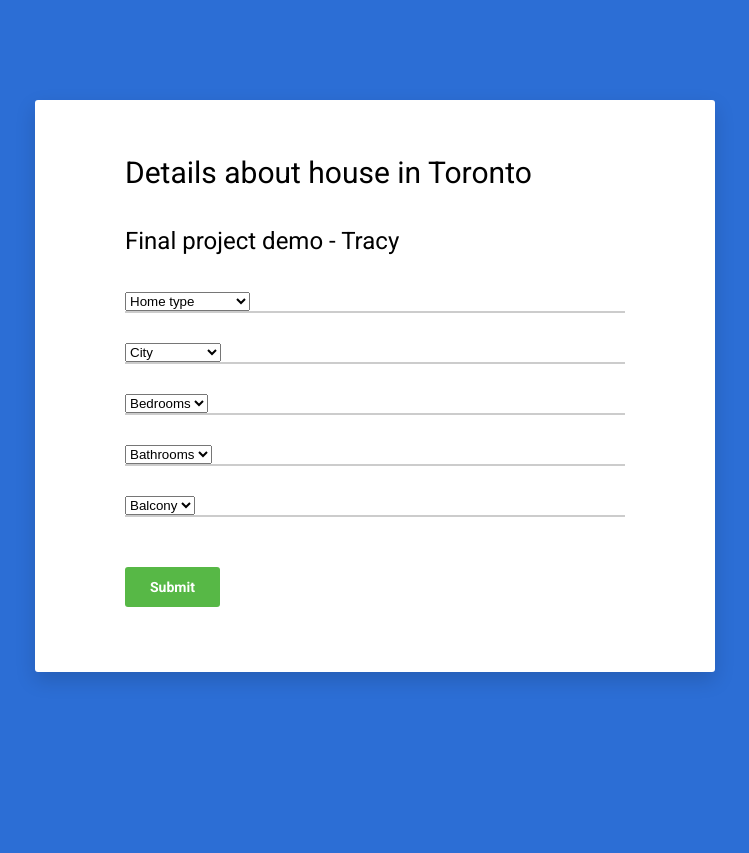
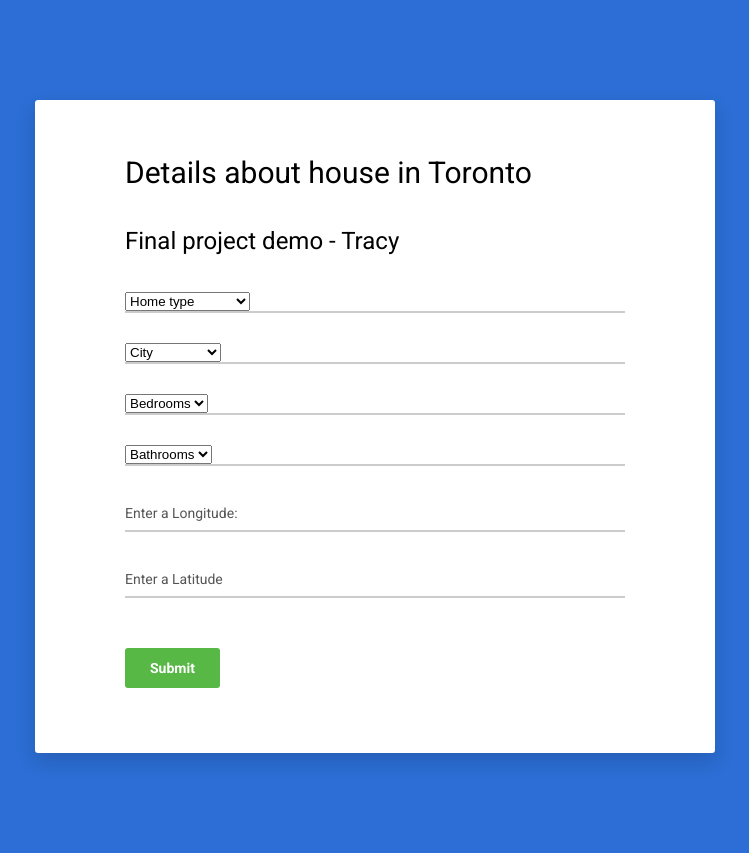
Before and after one commit to osteolab/Toronto_house, a Flask app: page / in a window 1280 px wide. Shown: the whole page, without its empty margins (265-1014 px from the left). Before the commit the page ends 683 px from the top, so only its background shows below. Run offline with Flask 2, Linux system fonts and the light colour scheme; parts of the project's set-up code (start-up, migrations or seed data) failed here and were passed over; some libraries are stand-ins or nearby versions.

Commit message:
Add files via upload

```diff
--- a/templates/index.html
+++ b/templates/index.html
@@ -563,13 +563,6 @@ input {
                     <h2 class="title">Details about house in Toronto</h2>
                     <h3 class="title">Final project demo - Tracy</h3>
                     <form action="{{ url_for('predict')}}" method="POST">
-                        <!--<div class="input-group">
-                            <input class="input--style-1" type="text" placeholder="Enter a location name" name="location">
-                        </div>
-
-                        <div class="input-group">
-                            <input class="input--style-1" type="text" placeholder="Enter a total sqft." name="sqft">
-                        </div>-->
 
                         <div class="input-group">
                             <div class="rs-select2 js-select-simple select--no-search">
@@ -626,18 +619,13 @@ input {
                         </div>
 
                         <div class="input-group">
-                            <div class="rs-select2 js-select-simple select--no-search">
-                                <select name="balcony">
-                                    <option disabled="disabled" selected="selected">Balcony</option>
-                                    <option value="1">1</option>
-                                    <option value="2">2</option>
-                                    <option value="3">3</option>
-                                    <option value="4">4</option>
-                                    <option value="5">5</option>
-                                </select>
-                                <div class="select-dropdown"></div>
-                            </div>
+                            <input class="input--style-1" type="text" placeholder="Enter a Longitude:" name="Longitude">
                         </div>
+
+                        <div class="input-group">
+                            <input class="input--style-1" type="text" placeholder="Enter a Latitude" name="Latitude">
+                        </div>
+
                         <div class="p-t-20">
                             <button class="btn btn--radius btn--green" type="submit">Submit</button>
                         </div>
```
